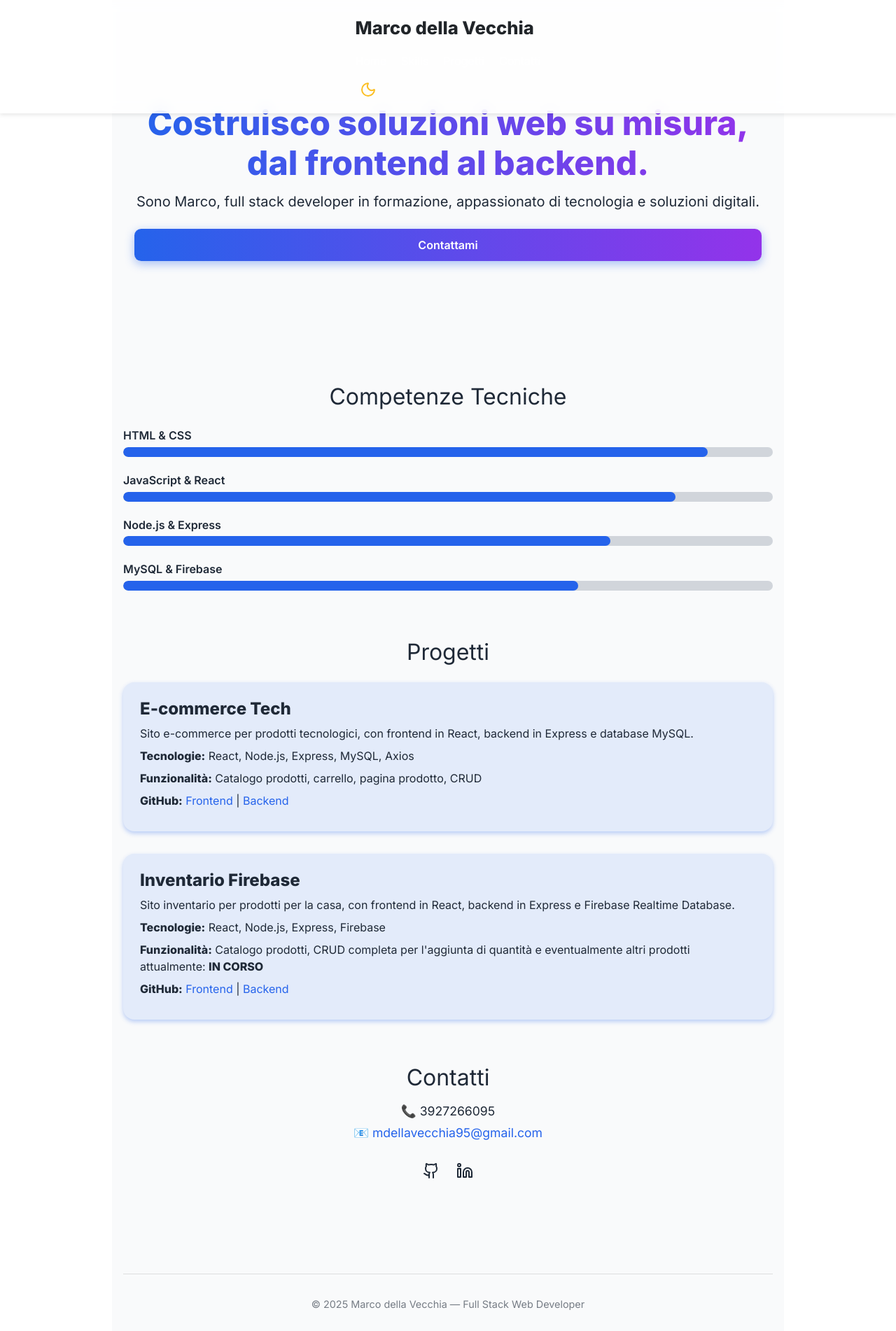
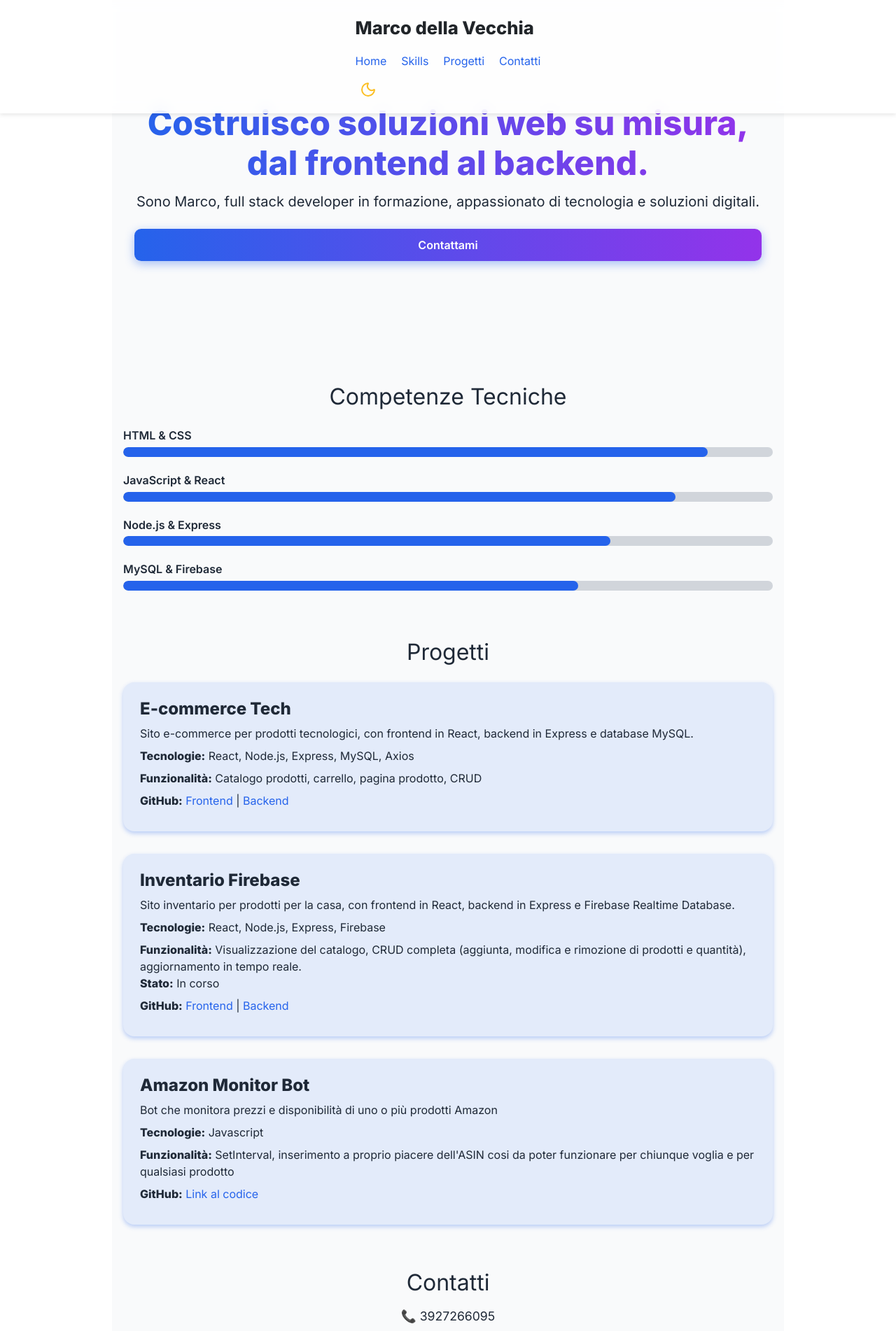
Before and after one commit to Marcodellavecchia95/portfolio, a React (Vite) app: page / in a window 1280 px wide. Shown: the top 1902 px of the page at 70% size. Built offline with nearby package versions, Linux system fonts and the light colour scheme; the HTML template or start-up script is replaced by a standard one.

Commit message:
fix text

```diff
--- a/src/App.jsx
+++ b/src/App.jsx
@@ -153,9 +153,11 @@ export default function App() {
               <strong>Tecnologie:</strong> React, Node.js, Express, Firebase
             </p>
             <p>
-              <strong>Funzionalità:</strong> Catalogo prodotti, CRUD completa
-              per l'aggiunta di quantità e eventualmente altri prodotti
-              attualmente: <strong>IN CORSO</strong>
+              <strong>Funzionalità:</strong> Visualizzazione del catalogo, CRUD
+              completa (aggiunta, modifica e rimozione di prodotti e quantità),
+              aggiornamento in tempo reale.
+              <br />
+              <strong>Stato:</strong> In corso
             </p>
             <p>
               <strong>GitHub:</strong>{" "}
@@ -176,6 +178,32 @@ export default function App() {
               >
                 Backend
               </a>
+            </p>
+          </div>
+          <div className="project-card">
+            <h3>Amazon Monitor Bot</h3>
+            <p>
+              Bot che monitora prezzi e disponibilità di uno o più prodotti
+              Amazon
+            </p>
+            <p>
+              <strong>Tecnologie:</strong> Javascript
+            </p>
+            <p>
+              <strong>Funzionalità:</strong> SetInterval, inserimento a proprio
+              piacere dell'ASIN cosi da poter funzionare per chiunque voglia e
+              per qualsiasi prodotto
+            </p>
+            <p>
+              <strong>GitHub:</strong>{" "}
+              <a
+                href="https://github.com/Marcodellavecchia95/inventario-frontend"
+                target="_blank"
+                rel="noreferrer"
+                className="link"
+              >
+                Link al codice
+              </a>{" "}
             </p>
           </div>
         </section>
--- a/src/assets/css/index.css
+++ b/src/assets/css/index.css
@@ -52,13 +52,11 @@ section {
   margin-bottom: 1rem;
 }
 
-.light .nav-logo,
-.nav-links {
+.light .nav-logo {
   color: #111;
 }
 
-.dark .nav-logo,
-.nav-links {
+.dark .nav-logo {
   color: #fff;
 }
 
@@ -72,7 +70,7 @@ section {
 
 .nav-links a {
   font-weight: 500;
-  color: inherit;
+
   transition: color 0.3s ease;
 }
 
```
